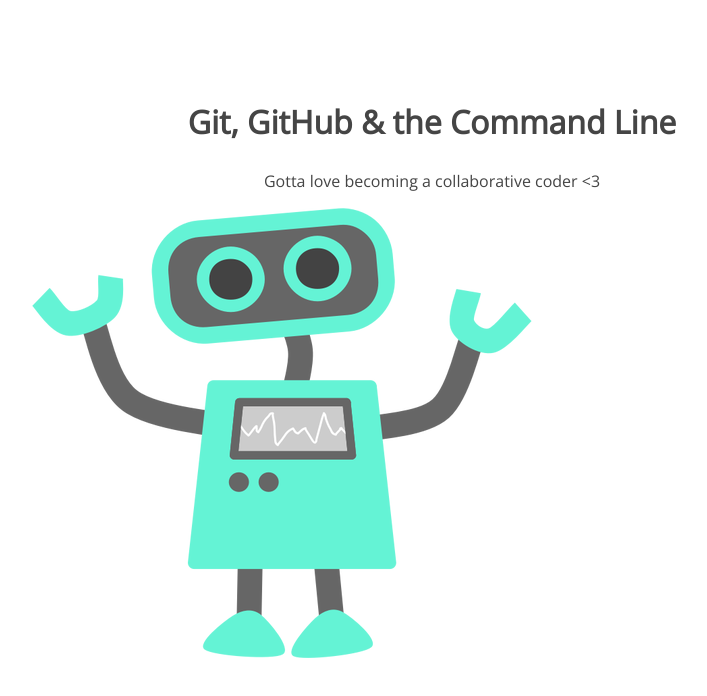
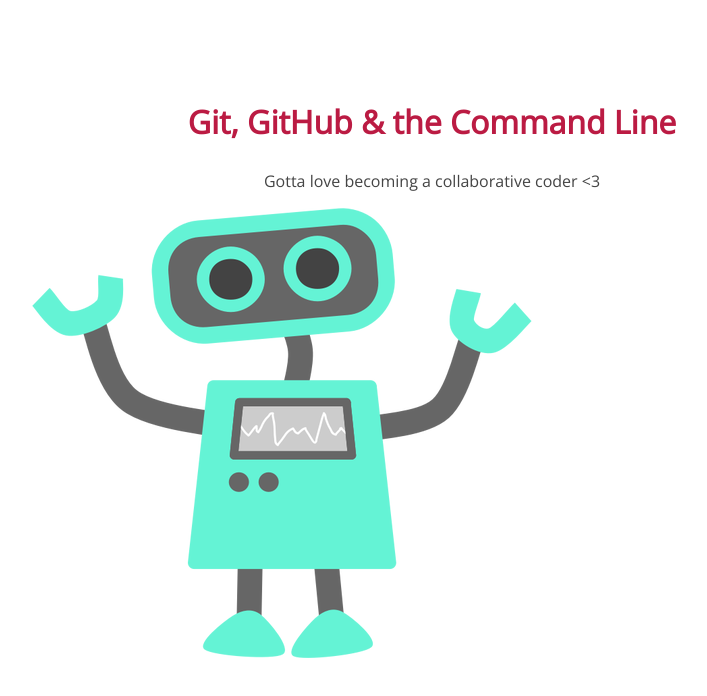
Before and after one commit to aarondanielsmith/105-project, a plain HTML site: page index.html in a window 1280 px wide. Shown: the whole page, without its empty margins (208-915 px from the left). Drawn offline with nearby package versions, Linux system fonts and the light colour scheme.

Commit message:
changed h1 color

```diff
--- a/css/style.css
+++ b/css/style.css
@@ -5,12 +5,13 @@ section {
 section h1,
 section p {
 	text-align: center;
-	color: #454545;
 }
 section h1 {
 	font: 32px 'Open Sans';
 	font-weight: bold;
+	color: #bb1b43;
 }
 section p {
 	font: 16px 'Open Sans';
+	color: #454545;
 }
```
